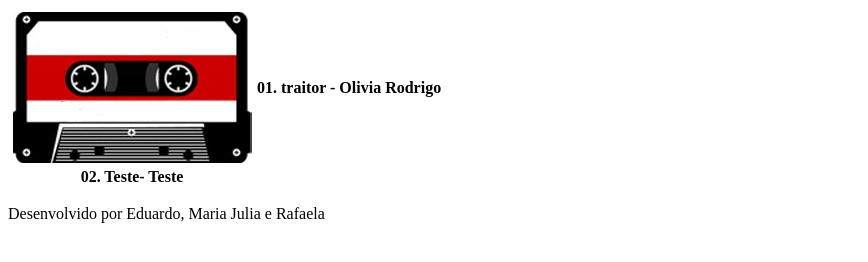
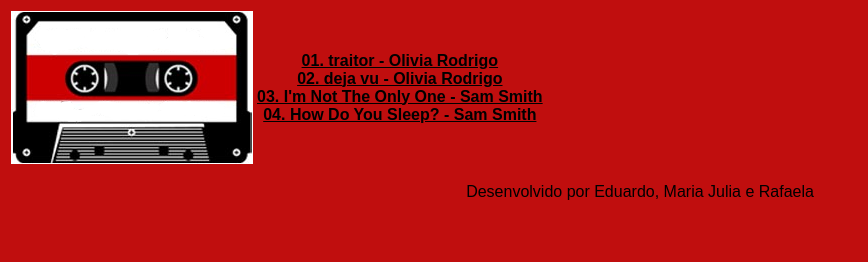
Before and after one commit to MariaJulia123456789/SiteMuica, a plain HTML site: page chifre.html in a window 1280 px wide. Shown: the whole page, without its empty margins (0-868 px from the left). Drawn offline with Linux system fonts and the light colour scheme.

Commit message:
Musicas chifre

```diff
--- a/chifre.css
+++ b/chifre.css
@@ -0,0 +1,11 @@
+body{
+    background-color: rgb(192, 14, 14);
+    font: icon;
+}
+a{
+    color: black;
+
+}
+footer{
+    text-align: center;
+}
--- a/chifre.html
+++ b/chifre.html
@@ -11,13 +11,21 @@
         <main>
             <table border="0.1">
                 <tr>
-                    <th>
-                        <img src="Fitas/Fita01.png"
-                    </th>
-                    <th>01. traitor - Olivia Rodrigo </th>
-                </tr>
-                <tr>
-                    <th>02. Teste- Teste</th>
+                    <td>
+                        <img src="Fitas/Fita01.png"/>
+
+                   <th><a href="https://www.youtube.com/watch?v=6tsu2oeZJgo">01. traitor - Olivia Rodrigo</a>
+                        <br>
+                    <a href="https://www.youtube.com/watch?v=cii6ruuycQA">02. deja vu - Olivia Rodrigo</a>
+                        <br>
+                    <a href="https://www.youtube.com/watch?v=nCkpzqqog4k">03. I'm Not The Only One - Sam Smith</a>
+                    <br>
+                    <a href="https://www.youtube.com/watch?v=PmYypVozQb4">04. How Do You Sleep? - Sam Smith</a>
+                    <br>
+
+                </th>
+
+
                 </tr>
             </table>
         </main>
```
Also changed, not shown: index.html (+1 -1 lines).
